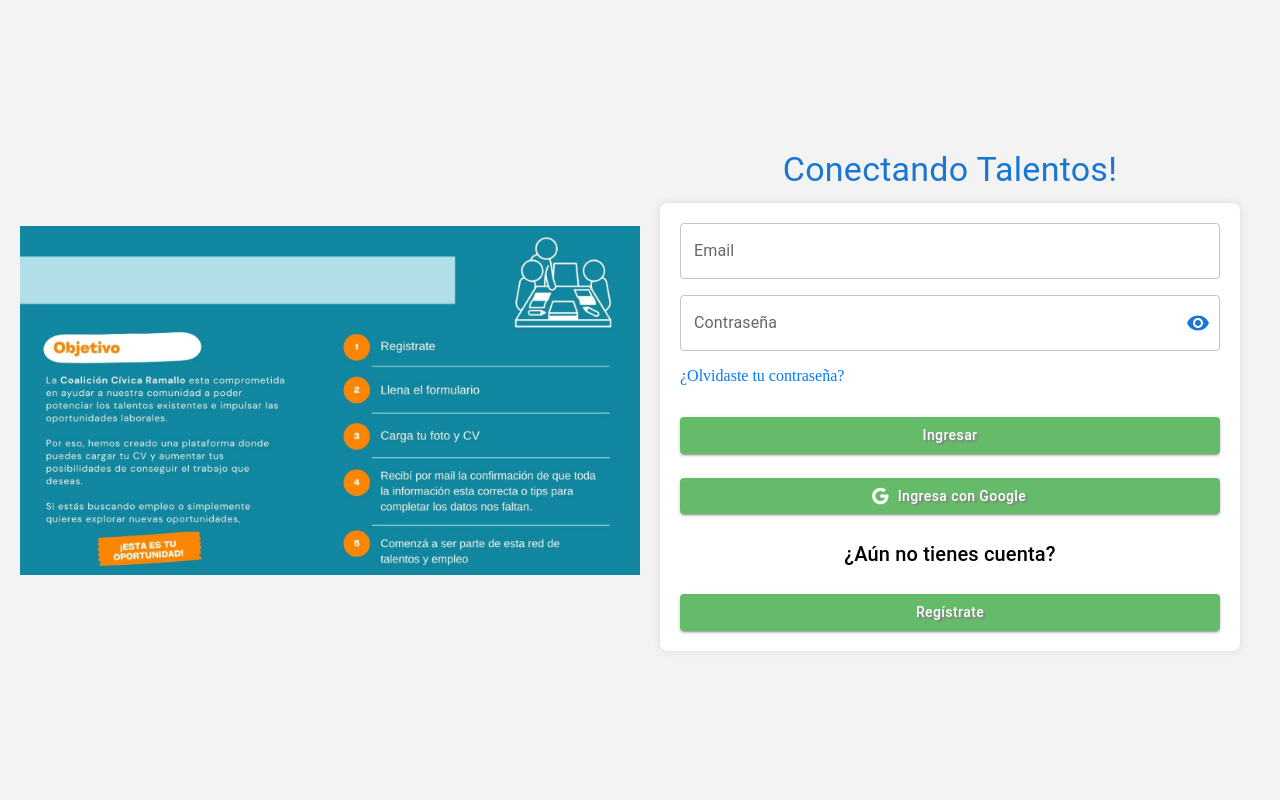
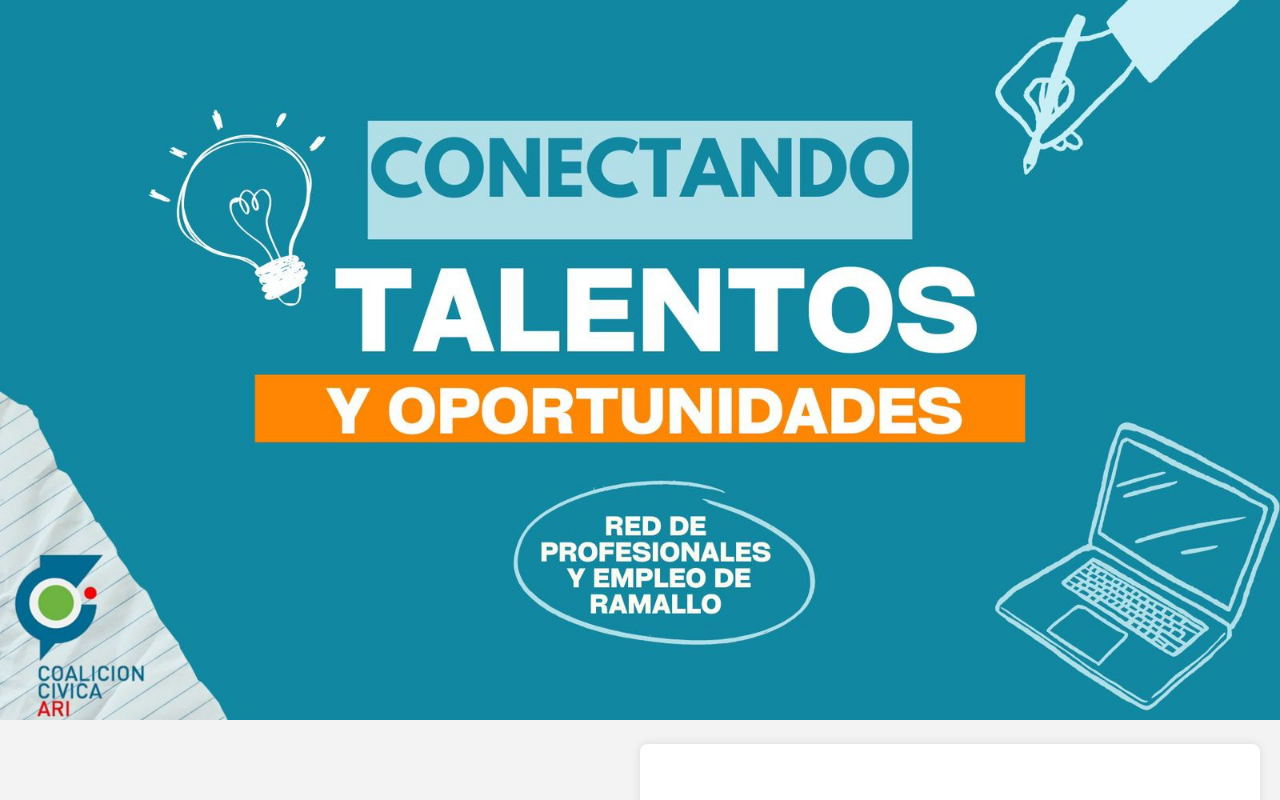
Before and after one commit to fernandovidalpiazza/bolsatrabajoccf, a React (Vite) app: page /login in a window 1280 px wide. Shown: the top 800 px of the page. Built offline with nearby package versions, Linux system fonts and the light colour scheme.

Commit message:
paginainicial

```diff
--- a/src/components/pages/login/Login.jsx
+++ b/src/components/pages/login/Login.jsx
@@ -22,6 +22,8 @@
 import { AuthContext } from "../../../context/AuthContext";
 import Swal from 'sweetalert2';
 import ingresoImgen from "../../assets/ingreso.jpeg";
+import conectadoImage from "../../assets/conectado.jpeg";
+
 
 const Login = () => {
   const { handleLogin } = useContext(AuthContext);
@@ -90,13 +92,34 @@
 
   return (
     <Box
+      className="home-container"
+      sx={{
+        minHeight: "100vh",
+        display: "flex",
+        flexDirection: "column",
+        alignItems: "center",
+        justifyContent: "flex-start",
+        textAlign: "center",
+        backgroundColor: "#f3f3f3", // Color de fondo similar al de LinkedIn
+      }}
+    >
+      {/* Imagen superior */}
+      <Box
+        sx={{
+          width: "100%",
+          height: "auto",
+        }}
+      >
+        <img src={conectadoImage} alt="Conectado" style={{ width: "100%", height: "auto" }} />
+      </Box>
+
+      <Box
         sx={{
           width: "100%",
           minHeight: "100vh",
           display: "flex",
           flexDirection: { xs: "column", md: "row" },
           position: "relative",
-        backgroundColor: "#f3f3f3", // Color de fondo similar al de LinkedIn
           padding: "20px", // Espaciado interior para el formulario
         }}
       >
@@ -122,12 +145,15 @@
             flexDirection: "column",
             justifyContent: "center",
             alignItems: "center",
+            backgroundColor: "white",
+            borderRadius: "8px",
+            boxShadow: "0 0 10px rgba(0, 0, 0, 0.1)",
           }}
         >
           <Typography variant="h4" gutterBottom color="primary">
             Conectando Talentos!
           </Typography>
-        <form onSubmit={formik.handleSubmit} style={{ backgroundColor: "white", padding: "20px", borderRadius: "8px", boxShadow: "0 0 10px rgba(0, 0, 0, 0.1)", width: "100%" }}>
+          <form onSubmit={formik.handleSubmit} style={{ width: "100%" }}>
             <Grid container rowSpacing={2}>
               <Grid item xs={12}>
                 <TextField
@@ -235,6 +261,7 @@
           </form>
         </Box>
       </Box>
+    </Box>
   );
 };
 
```
Lines whose indentation alone changed are shown as unchanged.
